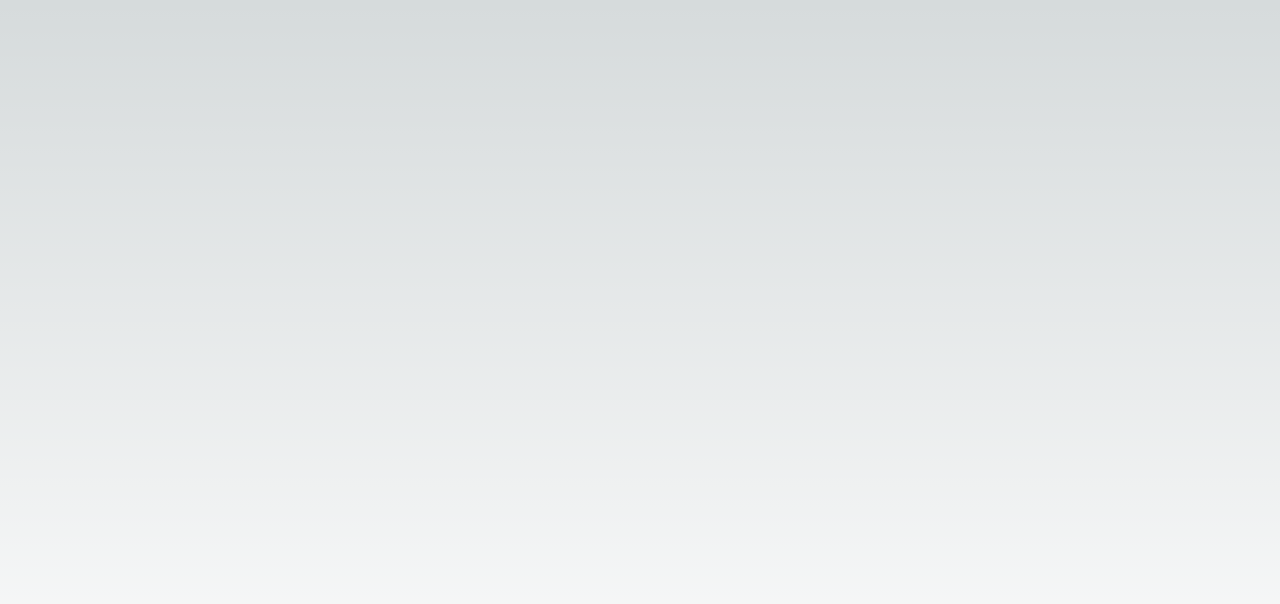
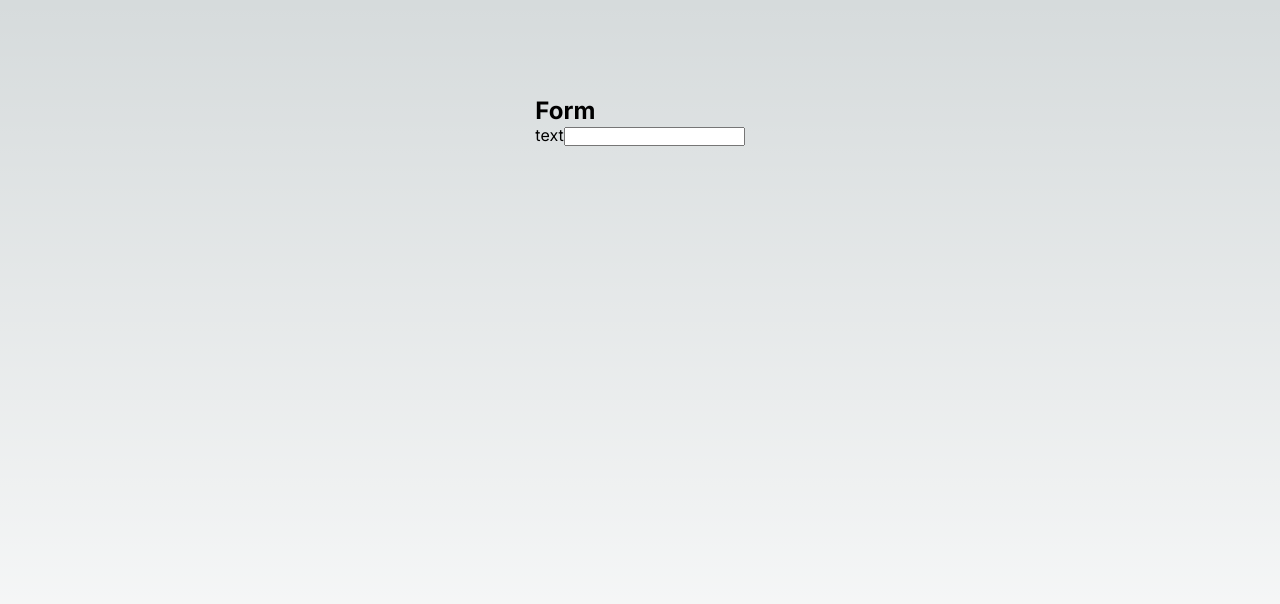
Before and after one commit to Johannakronqvist/assignment-sl-frontend-developer-role, a Next.js app: page / in a window 1280 px wide. Shown: the top 604 px of the page. Built offline with nearby package versions, Linux system fonts and the light colour scheme.

Commit message:
created form component

```diff
--- /dev/null
+++ b/src/components/form/Form.tsx
@@ -0,0 +1,18 @@
+'use client';
+import React, { FC, FormEvent } from 'react';
+const onSubmit = (event: FormEvent<HTMLFormElement>) => {
+  event.preventDefault();
+  // Handle form submission logic here
+};
+
+const Form: FC = () => {
+  return (
+    <form onSubmit={onSubmit}>
+      <h2>Form</h2>
+      <label htmlFor='sizeMW'>text</label>
+      <input type='number' name='sizeMW' required />
+    </form>
+  );
+};
+
+export default Form;
--- a/src/pages/index.tsx
+++ b/src/pages/index.tsx
@@ -1,5 +1,5 @@
 import Head from 'next/head';
-import Image from 'next/image';
+import Form from '../components/form/Form';
 import { Inter } from 'next/font/google';
 import styles from '@/styles/Home.module.css';
 
@@ -14,7 +14,9 @@ export default function Home() {
         <meta name='viewport' content='width=device-width, initial-scale=1' />
         <link rel='icon' href='/favicon.ico' />
       </Head>
-      <main className={`${styles.main} ${inter.className}`}></main>
+      <main className={`${styles.main} ${inter.className}`}>
+        <Form />
+      </main>
     </>
   );
 }
```
